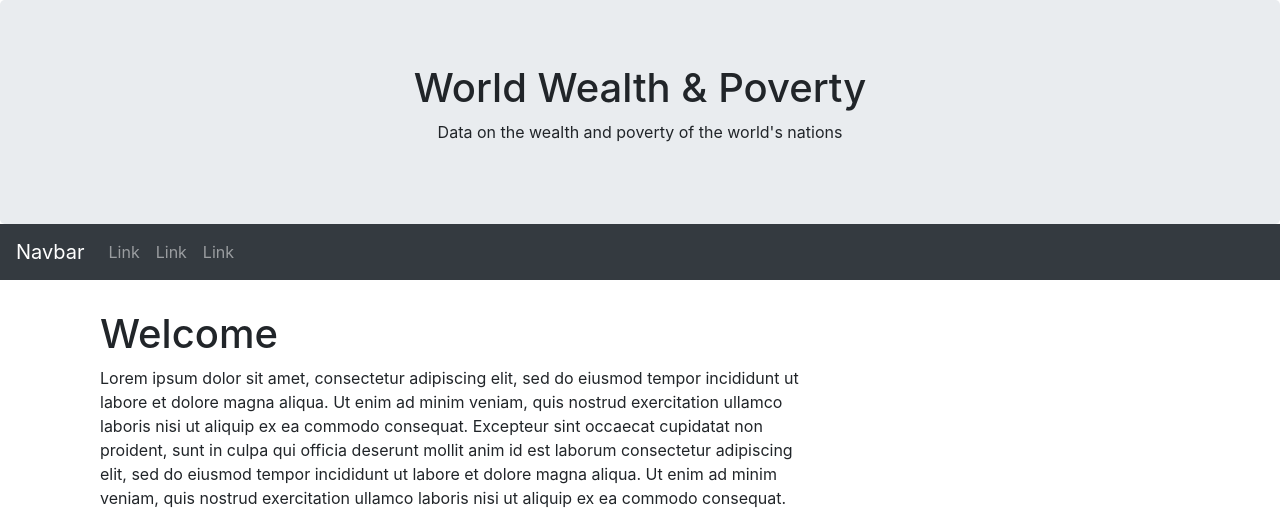
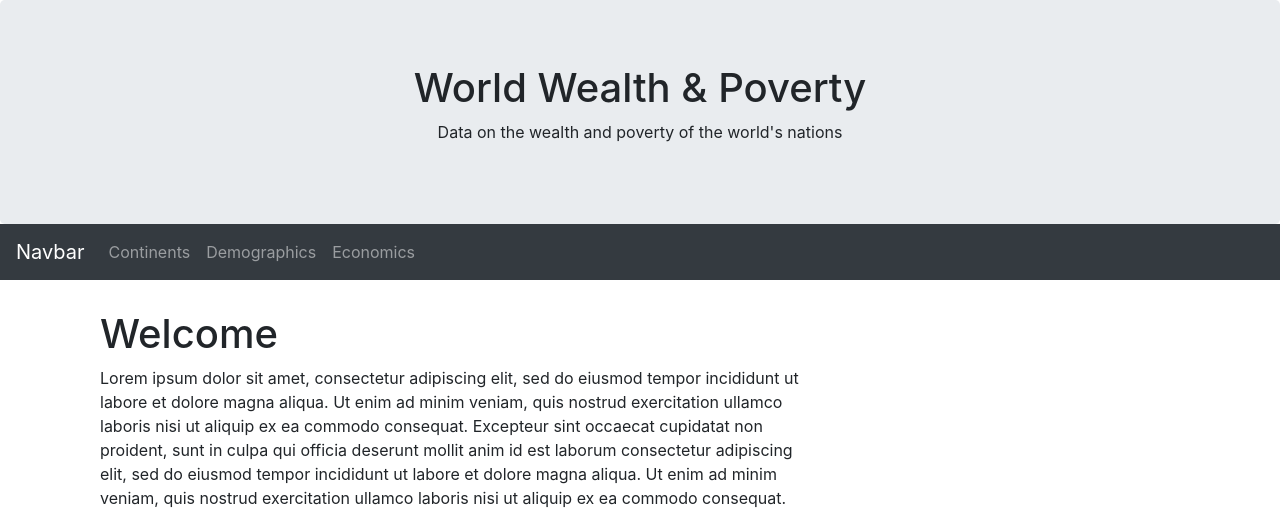
Before and after one commit to D-Bits/World-Data, a Django app: page / in a window 1280 px wide. Shown: the top 512 px of the page. Run offline with Django 3.2, Linux system fonts and the light colour scheme; some libraries are stand-ins or nearby versions.

Commit message:
added nav links

```diff
--- a/wwp/nations/templates/nations/layout.html
+++ b/wwp/nations/templates/nations/layout.html
@@ -30,13 +30,13 @@
   <div class="collapse navbar-collapse" id="collapsibleNavbar">
     <ul class="navbar-nav">
       <li class="nav-item">
-        <a class="nav-link" href="#">Link</a>
+        <a class="nav-link" href="{% url 'continents' %}">Continents</a>
       </li>
       <li class="nav-item">
-        <a class="nav-link" href="#">Link</a>
+        <a class="nav-link" href="{% url 'demo' %}">Demographics</a>
       </li>
       <li class="nav-item">
-        <a class="nav-link" href="#">Link</a>
+        <a class="nav-link" href="{% url 'econ' %}">Economics</a>
       </li>
     </ul>
   </div>
```
